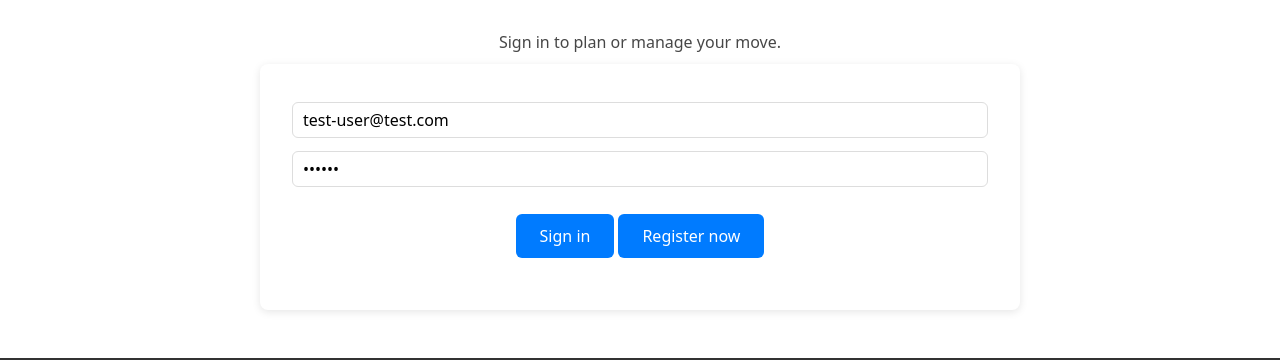
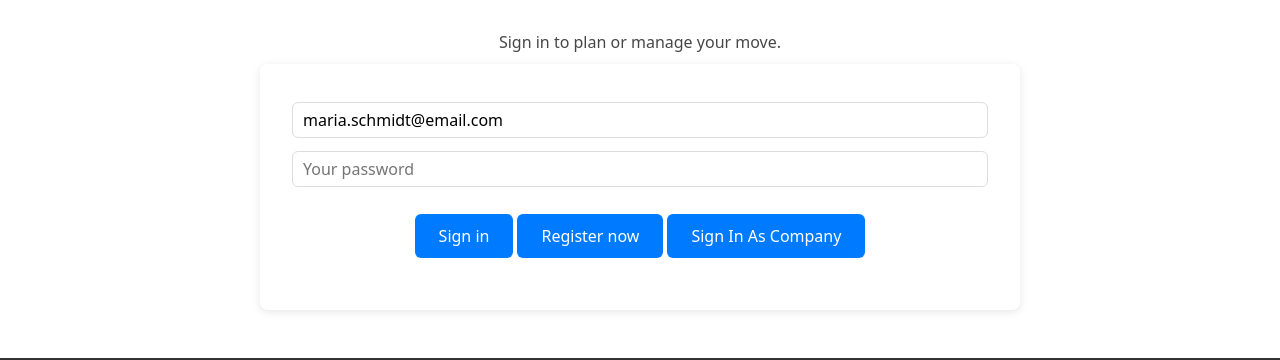
Before and after one commit to jili0/pack-and-go, a Next.js app: page /login in a window 1280 px wide. Shown: the part 142-502 px from the top of the page. Built offline with nearby package versions, Linux system fonts and the light colour scheme; no server answers.

Commit message:
Add default values and toggle buttons to login forms

```diff
--- a/src/app/(auth)/login/page.jsx
+++ b/src/app/(auth)/login/page.jsx
@@ -1,6 +1,6 @@
 "use client";
 
-import { useState } from "react";
+import { useState, useEffect } from "react";
 import { useRouter } from "next/navigation";
 import Link from "next/link";
 import { useAuth } from "@/context/AuthContext";
@@ -18,6 +18,8 @@ export const AuthForm = ({
   adminMode = false,
   defaultEmail = "",
   defaultPassword = "",
+  thirdButtonText = "",
+  onThirdButtonClick = null,
 }) => {
   const [formData, setFormData] = useState({
     email: defaultEmail,
@@ -26,6 +28,14 @@ export const AuthForm = ({
   const [errors, setErrors] = useState({});
   const [isSubmitting, setIsSubmitting] = useState(false);
   const [authError, setAuthError] = useState(null);
+
+  // Update formData when defaultEmail prop changes
+  useEffect(() => {
+    setFormData(prev => ({
+      ...prev,
+      email: defaultEmail
+    }));
+  }, [defaultEmail]);
 
   const handleChange = (e) => {
     const { name, value } = e.target;
@@ -98,6 +108,16 @@ export const AuthForm = ({
         <Link href={secondaryButtonHref}>
           <button className="btn-primary">{secondaryButtonText}</button>
         </Link>
+
+        {thirdButtonText && onThirdButtonClick && (
+          <button
+            type="button"
+            className="btn-primary"
+            onClick={onThirdButtonClick}
+          >
+            {thirdButtonText}
+          </button>
+        )}
       </form>
     </div>
   );
@@ -106,6 +126,7 @@ export const AuthForm = ({
 const LoginPage = () => {
   const router = useRouter();
   const { login } = useAuth();
+  const [currentEmail, setCurrentEmail] = useState("maria.schmidt@email.com");
 
   const handleLogin = async (formData, setAuthError, setIsSubmitting) => {
     const result = await login(formData.email, formData.password);
@@ -117,19 +138,35 @@ const LoginPage = () => {
     }
   };
 
+  const handleToggleUserType = () => {
+    if (currentEmail === "maria.schmidt@email.com") {
+      setCurrentEmail("swift.relocations@email.com");
+    } else {
+      setCurrentEmail("maria.schmidt@email.com");
+    }
+  };
+
+  const getToggleButtonText = () => {
+    return currentEmail === "maria.schmidt@email.com"
+      ? "Sign In As Company"
+      : "Sign In As Customer";
+  };
+
   return (
     <AuthForm
       title="Welcome Back"
       subtitle="Sign in to plan or manage your move."
-      emailPlaceholder="test-user@test.com"
-      passwordPlaceholder="123456"
+      emailPlaceholder={currentEmail}
+      passwordPlaceholder="Your password"
       submitText="Sign in"
       submitLoadingText="Signing in..."
       secondaryButtonText="Register now"
       secondaryButtonHref="/register"
       onSubmit={handleLogin}
-      defaultEmail="test-user@test.com"
-      defaultPassword="123456"
+      defaultEmail={currentEmail}
+      defaultPassword=""
+      thirdButtonText={getToggleButtonText()}
+      onThirdButtonClick={handleToggleUserType}
     />
   );
 };
```
